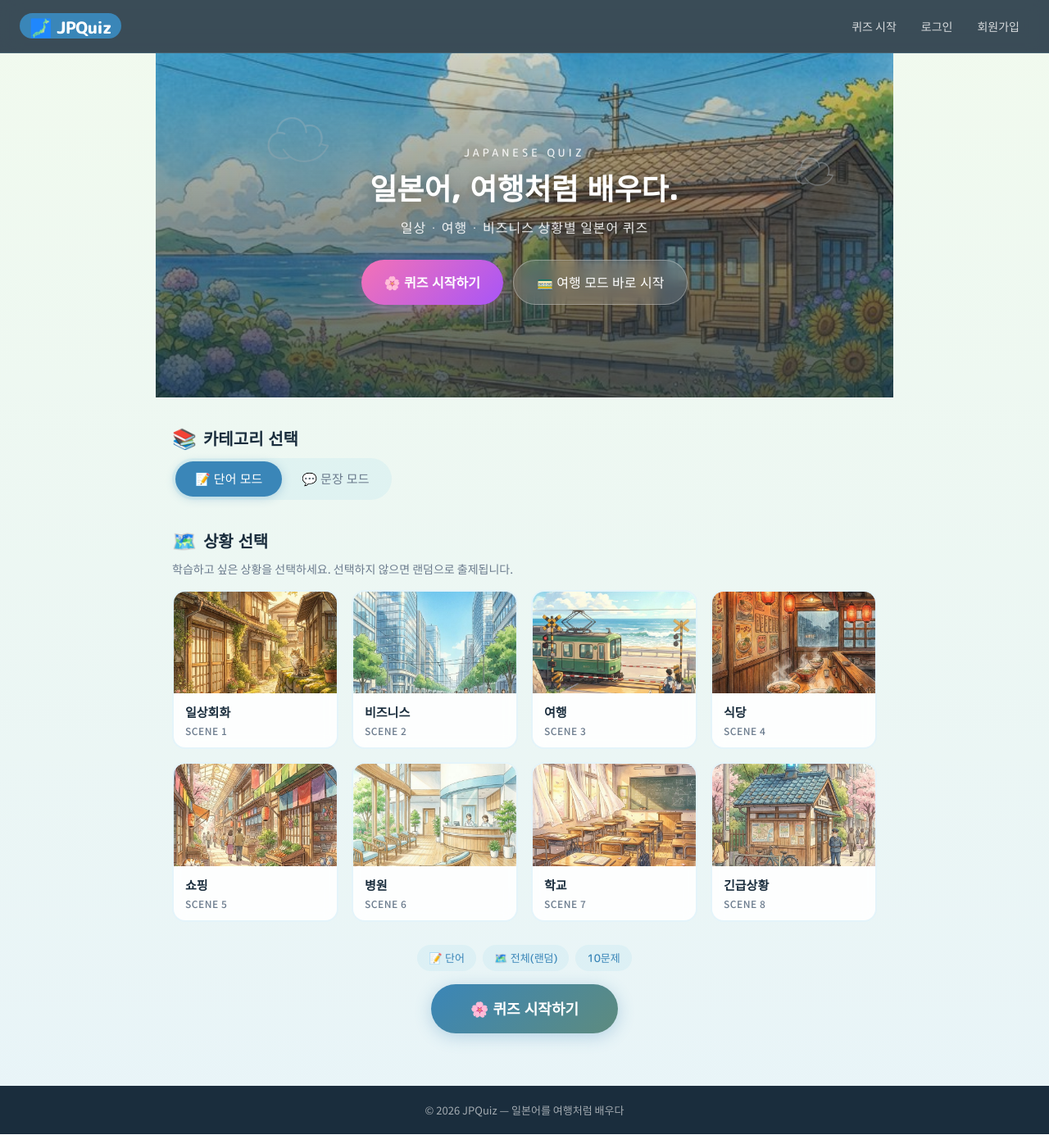
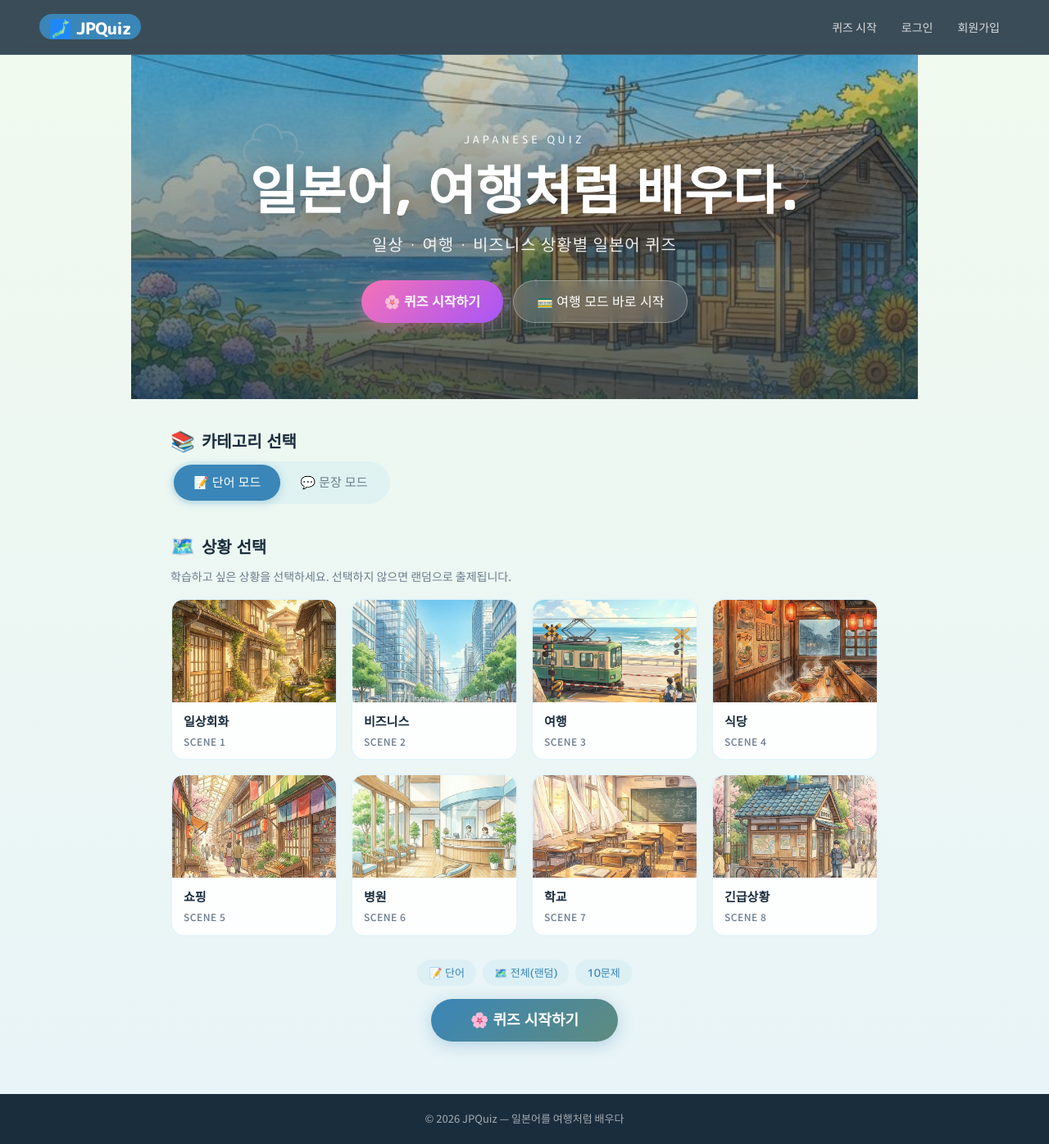
Before and after one commit to zkfmak9257/JapaneseQuizProject, a Vue app in the folder frontend/: page / in a window 1280 px wide. Shown: the whole page at 82% size. Built offline with nearby package versions, Linux system fonts and the light colour scheme; no server answers.

Commit message:
[Feat] UIUX 사이즈 시스템 표준화 적용 (공통 규칙 + Main Hero 예외 분리)

```diff
--- a/frontend/src/styles.css
+++ b/frontend/src/styles.css
@@ -27,6 +27,22 @@
   /* 타이포그래피 */
   --font-display: "M PLUS Rounded 1c", "Noto Sans JP", sans-serif;
   --font-body: "Noto Sans JP", "Noto Sans KR", sans-serif;
+  --font-size-body: 16px;
+  --font-size-body-mobile: 15px;
+  --line-height-body: 1.6;
+
+  /* 레이아웃 */
+  --container-main: 1280px;
+  --container-content: 960px;
+  --gutter-mobile: 16px;
+  --gutter-tablet: 24px;
+  --gutter-desktop: 48px;
+  --gutter-wide: 64px;
+  --gutter: var(--gutter-mobile);
+
+  /* Hero 높이: 기본 권장값 + 페이지별 예외값 */
+  --hero-height-default: clamp(620px, 80dvh, 860px);
+  --hero-height-main-compact: clamp(340px, 40vw, 420px);
 
   /* 그림자 — 부드러운 그림자로 깊이감 표현 */
   --shadow-sm: 0 2px 8px rgba(58, 134, 184, 0.08);
@@ -54,16 +70,21 @@
 
 body {
   font-family: var(--font-body);
+  /* 본문은 가독성을 위해 15~16px 범위로 제한 */
+  font-size: clamp(15px, 1.5vw, 16px);
+  line-height: var(--line-height-body);
   /* 하늘→바다 그라데이션 배경: 전체 페이지에 청량한 분위기 */
   background: linear-gradient(180deg, var(--cloud) 0%, #e8f4f8 100%);
   color: var(--text);
   min-height: 100vh;
+  min-height: 100dvh;
   -webkit-font-smoothing: antialiased; /* 폰트 렌더링 부드럽게 */
 }
 
 /* ── 레이아웃 ──────────────────────────────────────────── */
 .layout {
   min-height: 100vh;
+  min-height: 100dvh;
   display: flex;
   flex-direction: column;
 }
@@ -76,7 +97,7 @@ body {
   display: flex;
   justify-content: space-between;
   align-items: center;
-  padding: 14px 24px;
+  padding: 14px var(--gutter);
   /* 글라스모피즘 핵심: 반투명 배경 + backdrop-filter */
   background: rgba(26, 45, 61, 0.85);
   backdrop-filter: blur(12px);
@@ -149,9 +170,9 @@ body {
 
 /* ── 메인 콘텐츠 영역 ─────────────────────────────────── */
 .content {
-  max-width: 900px;
+  max-width: var(--container-content);
   margin: 0 auto;
-  padding: 24px 16px;
+  padding: 24px var(--gutter);
   flex: 1;
   width: 100%;
 }
@@ -206,6 +227,7 @@ button {
   color: white;
   cursor: pointer;
   font-weight: 500;
+  min-height: 40px;
   transition: all var(--duration) var(--ease);
 }
 
@@ -519,18 +541,41 @@ ruby rt {
 }
 
 /* ── 반응형 (모바일) ──────────────────────────────────── */
-@media (max-width: 640px) {
+@media (max-width: 767px) {
+  :root {
+    --gutter: var(--gutter-mobile);
+  }
+
+  /* 모바일: 네비게이션을 세로 배치 */
   .topbar {
     flex-direction: column;
     gap: 8px;
-    padding: 12px 16px;
   }
 
   .topbar nav {
     justify-content: center;
   }
 
-  .content {
-    padding: 16px 12px;
+  /* 모바일: 버튼 최소 터치 영역 44x44 보장 */
+  button {
+    min-height: 44px;
   }
 }
+
+@media (min-width: 768px) and (max-width: 1023px) {
+  :root {
+    --gutter: var(--gutter-tablet);
+  }
+}
+
+@media (min-width: 1024px) and (max-width: 1439px) {
+  :root {
+    --gutter: var(--gutter-desktop);
+  }
+}
+
+@media (min-width: 1440px) {
+  :root {
+    --gutter: var(--gutter-wide);
+  }
+}
--- a/frontend/src/views/MainView.vue
+++ b/frontend/src/views/MainView.vue
@@ -207,8 +207,10 @@ function onStartTravel() {
 
 /* ── 전체 컨테이너 ───────────────────────────────────── */
 .quiz-home {
+  /* 메인 화면은 시각 밀도를 위해 컴팩트 Hero 예외를 사용 */
+  --hero-height: var(--hero-height-main-compact);
   /* content 클래스의 max-width 제한을 벗어나기 위해 음수 마진 사용 */
-  margin: -24px -16px 0;
+  margin: -24px calc(-1 * var(--gutter)) 0;
 }
 
 /* ── Hero Section ────────────────────────────────────── */
@@ -219,7 +221,7 @@ function onStartTravel() {
   background-size: cover;     /* 이미지가 영역을 꽉 채움 */
   background-position: center; /* 중앙 기준으로 크롭 */
   background-repeat: no-repeat;
-  min-height: 420px;
+  min-height: var(--hero-height, var(--hero-height-default));
   display: flex;
   align-items: center;
   justify-content: center;
@@ -306,7 +308,7 @@ function onStartTravel() {
   z-index: 3; /* 오버레이보다 위에 위치 */
   text-align: center;
   color: #fff;
-  padding: 40px 20px;
+  padding: 48px var(--gutter);
 }
 
 .hero-eyebrow {
@@ -320,16 +322,16 @@ function onStartTravel() {
 
 .hero-title {
   font-family: var(--font-display);
-  font-size: 36px;
+  font-size: clamp(32px, 5vw, 64px);
   font-weight: 800;
-  line-height: 1.3;
+  line-height: 1.25;
   margin-bottom: 10px;
   /* 텍스트에 살짝 빛나는 그림자 → 가독성 + 감성 */
   text-shadow: 0 2px 20px rgba(0, 0, 0, 0.3);
 }
 
 .hero-subtitle {
-  font-size: 16px;
+  font-size: clamp(16px, 2vw, 20px);
   opacity: 0.9;
   margin-bottom: 28px;
   font-weight: 300;
@@ -346,7 +348,8 @@ function onStartTravel() {
 
 /* 메인 CTA: 눈에 띄는 그라데이션 버튼 */
 .cta-primary {
-  padding: 14px 28px;
+  min-height: 52px;
+  padding: 0 28px;
   border-radius: var(--radius-pill);
   /* 분홍→보라 그라데이션: 🌸 벚꽃 느낌 */
   background: linear-gradient(135deg, #f472b6, #a855f7);
@@ -356,6 +359,9 @@ function onStartTravel() {
   font-family: var(--font-display);
   border: none;
   cursor: pointer;
+  display: inline-flex;
+  align-items: center;
+  justify-content: center;
   transition: all 0.3s cubic-bezier(0.4, 0, 0.2, 1);
   /* 살짝 떠있는 느낌의 그림자 */
   box-shadow: 0 4px 20px rgba(244, 114, 182, 0.4);
@@ -368,7 +374,8 @@ function onStartTravel() {
 
 /* 서브 CTA: 투명 배경 + 테두리 */
 .cta-secondary {
-  padding: 14px 28px;
+  min-height: 52px;
+  padding: 0 28px;
   border-radius: var(--radius-pill);
   background: rgba(255, 255, 255, 0.15);
   backdrop-filter: blur(8px);
@@ -378,6 +385,9 @@ function onStartTravel() {
   font-family: var(--font-display);
   border: 1px solid rgba(255, 255, 255, 0.3);
   cursor: pointer;
+  display: inline-flex;
+  align-items: center;
+  justify-content: center;
   transition: all 0.3s cubic-bezier(0.4, 0, 0.2, 1);
 }
 
@@ -388,9 +398,9 @@ function onStartTravel() {
 
 /* ── 섹션 블록 (카테고리/씬 선택 공통) ─────────────────── */
 .section-block {
-  max-width: 900px;
+  max-width: var(--container-main);
   margin: 0 auto;
-  padding: 32px 20px 0;
+  padding: 32px var(--gutter) 0;
 }
 
 .section-title {
@@ -565,9 +575,9 @@ function onStartTravel() {
 
 /* ── 시작 섹션 (하단) ────────────────────────────────── */
 .start-section {
-  max-width: 900px;
+  max-width: var(--container-main);
   margin: 0 auto;
-  padding: 28px 20px 40px;
+  padding: 28px var(--gutter) 40px;
   text-align: center;
 }
 
@@ -593,7 +603,8 @@ function onStartTravel() {
 
 /* 시작하기 버튼: 크고 눈에 띄는 그라데이션 */
 .start-button {
-  padding: 16px 48px;
+  min-height: 52px;
+  padding: 0 48px;
   border-radius: var(--radius-pill);
   background: linear-gradient(135deg, var(--ocean), var(--train));
   color: #fff;
@@ -602,6 +613,9 @@ function onStartTravel() {
   font-family: var(--font-display);
   border: none;
   cursor: pointer;
+  display: inline-flex;
+  align-items: center;
+  justify-content: center;
   transition: all 0.3s cubic-bezier(0.4, 0, 0.2, 1);
   box-shadow: 0 4px 20px rgba(58, 134, 184, 0.3);
 }
@@ -616,19 +630,16 @@ function onStartTravel() {
 }
 
 /* ── 반응형 (모바일) ──────────────────────────────────── */
-@media (max-width: 640px) {
-  .hero {
-    min-height: 340px;
-  }
-
+@media (max-width: 767px) {
   .hero-title {
-    font-size: 26px;
+    font-size: 32px;
   }
 
   .hero-subtitle {
-    font-size: 14px;
+    font-size: 16px;
   }
 
+  /* 모바일: CTA 버튼 세로 배치 */
   .hero-actions {
     flex-direction: column;
     align-items: center;
@@ -640,28 +651,32 @@ function onStartTravel() {
     max-width: 280px;
   }
 
-  /* 모바일에서 카드 2열 또는 1열 */
+  /* 모바일에서 카드 2열 */
   .scene-grid {
     grid-template-columns: repeat(2, 1fr);
     gap: 10px;
   }
 
+  /* 모바일: 섹션 상단 여백 줄임 */
   .section-block {
-    padding: 24px 16px 0;
+    padding-top: 24px;
   }
 
   .start-button {
     width: 100%;
     max-width: 320px;
+    min-height: 52px;
     font-size: 16px;
-    padding: 14px 32px;
+    padding: 0 32px;
   }
 }
 
 /* 아주 작은 화면: 카드 1열 */
-@media (max-width: 380px) {
+@media (max-width: 479px) {
   .scene-grid {
     grid-template-columns: 1fr;
   }
 }
+
+
 </style>
```
Also changed, not shown: 16 other files (tests, documents, lock files or other folders).
